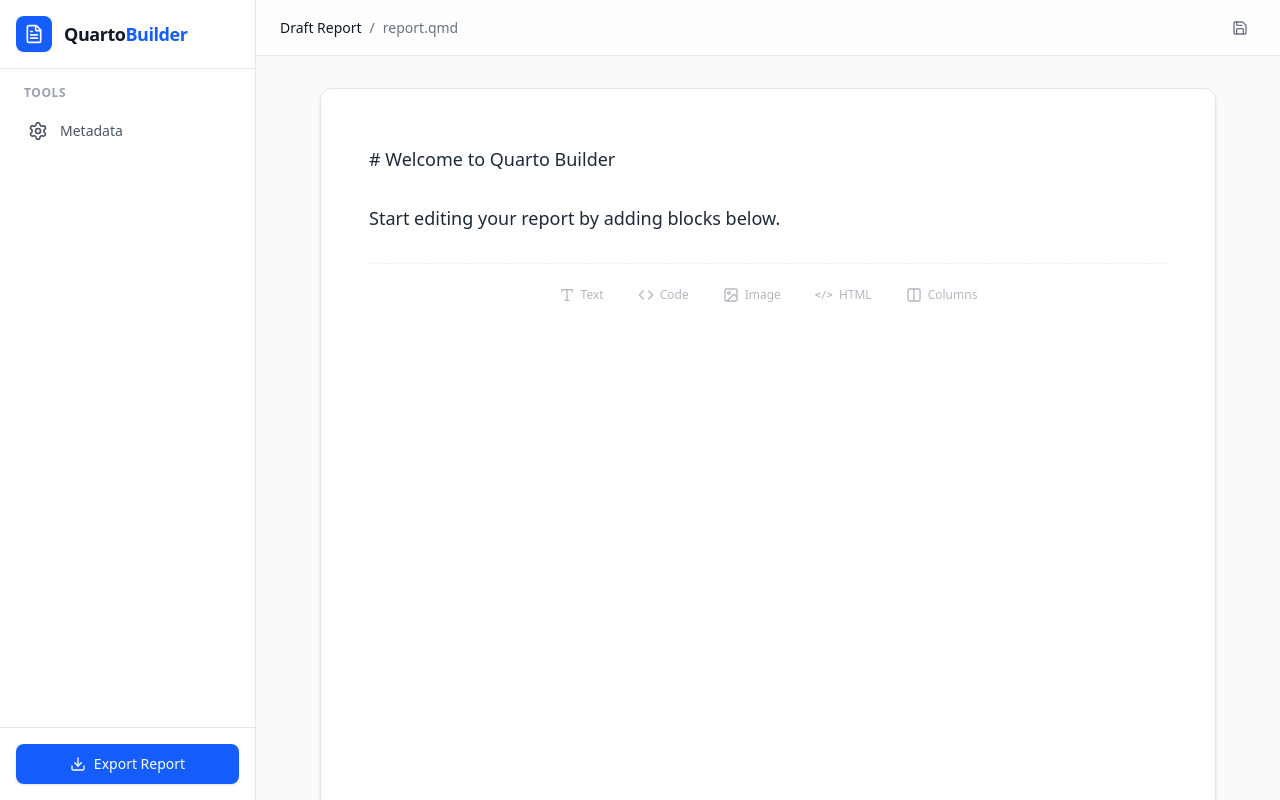
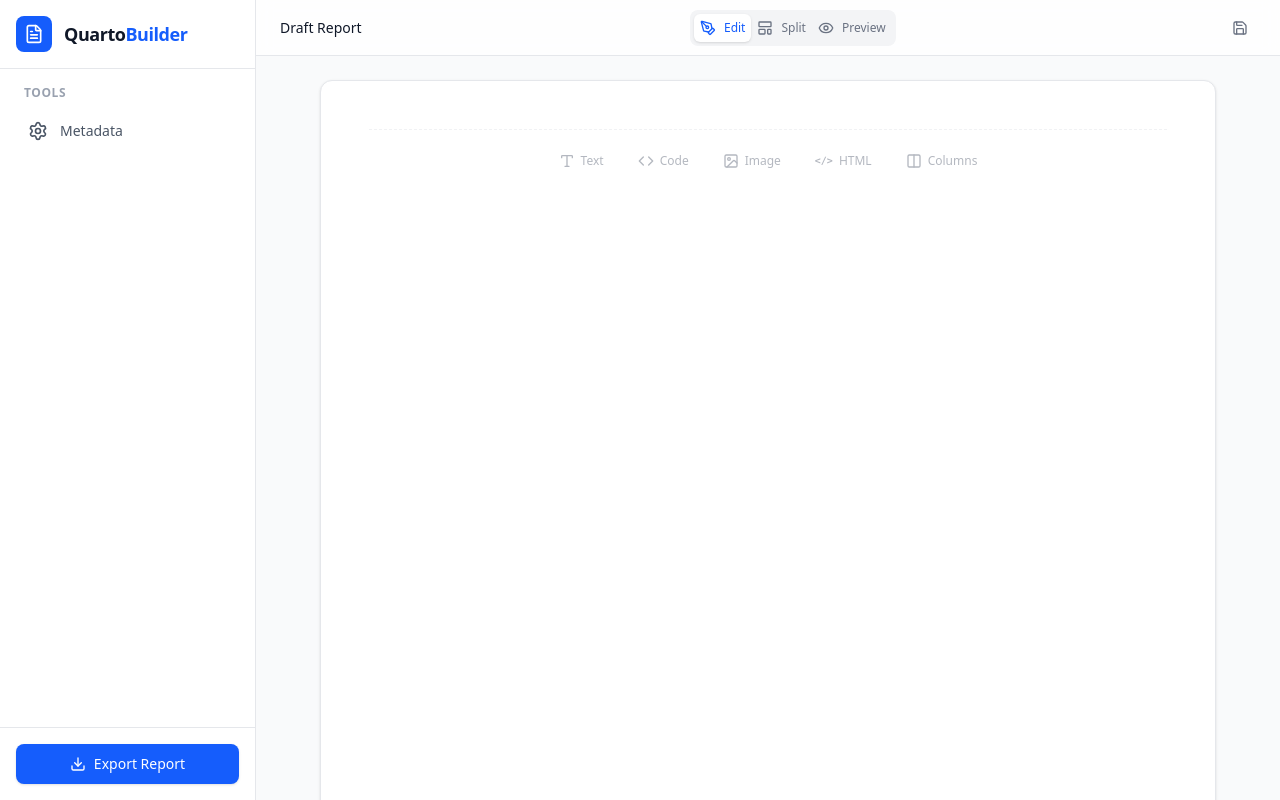
Before and after one commit to hvpatel96/quartobuilder, a React (Vite) app: page / in a window 1280 px wide. Built offline with nearby package versions, Linux system fonts and the light colour scheme.

Commit message:
Added preview

```diff
--- a/package.json
+++ b/package.json
@@ -19,6 +19,9 @@
     "lucide-react": "^0.563.0",
     "react": "^19.2.0",
     "react-dom": "^19.2.0",
+    "react-markdown": "^10.1.0",
+    "react-syntax-highlighter": "^16.1.0",
+    "remark-gfm": "^4.0.1",
     "tailwind-merge": "^3.4.0"
   },
   "devDependencies": {
@@ -28,6 +31,7 @@
     "@types/node": "^24.10.13",
     "@types/react": "^19.2.7",
     "@types/react-dom": "^19.2.3",
+    "@types/react-syntax-highlighter": "^15.5.13",
     "@vitejs/plugin-react": "^5.1.1",
     "autoprefixer": "^10.4.24",
     "eslint": "^9.39.1",
--- a/src/App.tsx
+++ b/src/App.tsx
@@ -1,43 +1,62 @@
+import { useState } from 'react';
+import { ReportProvider, useReport } from './contexts/ReportContext';
 import { MainLayout } from './layouts/MainLayout';
 import { ReportEditor } from './components/editor/ReportEditor';
-import { ReportProvider, useReport } from './contexts/ReportContext';
+import { ReportPreview } from './components/preview/ReportPreview';
 import { MetadataPanel } from './components/metadata/MetadataPanel';
-import { useState } from 'react';
+import { exportReport } from './utils/exportManager';
+import { clsx } from 'clsx';
 
-
-import { exportReport } from './utils/exportManager';
-
-const ReportApp = () => {
-  const { blocks, metadata } = useReport();
+function MainContent() {
+  const { blocks, metadata, viewMode } = useReport();
   const [showMetadata, setShowMetadata] = useState(false);
 
   const handleExport = async () => {
-    await exportReport(blocks, metadata);
+    try {
+      await exportReport(blocks, metadata);
+    } catch (error) {
+      console.error("Export failed:", error);
+      alert("Failed to export report.");
+    }
   };
 
   return (
-    <MainLayout
-      onExport={handleExport}
-      onToggleMetadata={() => setShowMetadata(!showMetadata)}
-    >
-      <div className="flex gap-6">
-        <div className="flex-1 min-w-0">
-          <ReportEditor />
-        </div>
-        {showMetadata && (
-          <div className="w-80 flex-shrink-0">
-            <MetadataPanel onClose={() => setShowMetadata(false)} />
+    <MainLayout onExport={handleExport} onToggleMetadata={() => setShowMetadata(!showMetadata)}>
+      <div className={clsx(
+        "h-full w-full transition-all duration-300",
+        viewMode === 'split' ? "flex gap-4" : "max-w-4xl mx-auto"
+      )}>
+        {/* Editor Pane */}
+        {(viewMode === 'edit' || viewMode === 'split') && (
+          <div className={clsx(
+            "flex-1 min-w-0 transition-all duration-300",
+            viewMode === 'split'
+              ? "h-full overflow-y-auto bg-white dark:bg-gray-900 rounded-xl border border-gray-200 dark:border-gray-800 p-6"
+              : "bg-white dark:bg-gray-900 min-h-[800px] shadow-sm rounded-xl border border-gray-200 dark:border-gray-800 p-8 md:p-12 mb-20"
+          )}>
+            {showMetadata && <MetadataPanel onClose={() => setShowMetadata(false)} />}
+            <ReportEditor />
+          </div>
+        )}
+
+        {/* Preview Pane */}
+        {(viewMode === 'preview' || viewMode === 'split') && (
+          <div className={clsx(
+            "flex-1 min-w-0 transition-all duration-300",
+            viewMode === 'split' ? "h-full overflow-hidden rounded-xl border border-gray-200 dark:border-gray-800 shadow-sm" : ""
+          )}>
+            <ReportPreview />
           </div>
         )}
       </div>
     </MainLayout>
   );
-};
+}
 
 function App() {
   return (
     <ReportProvider>
-      <ReportApp />
+      <MainContent />
     </ReportProvider>
   );
 }
--- /dev/null
+++ b/src/components/preview/PreviewBlockList.tsx
@@ -0,0 +1,16 @@
+import type { ReportBlock } from '../../types';
+import { PreviewBlock } from './PreviewBlock';
+
+interface PreviewBlockListProps {
+    blocks: ReportBlock[];
+}
+
+export const PreviewBlockList = ({ blocks }: PreviewBlockListProps) => {
+    return (
+        <div className="space-y-4">
+            {blocks.map((block) => (
+                <PreviewBlock key={block.id} block={block} />
+            ))}
+        </div>
+    );
+};
--- /dev/null
+++ b/src/components/preview/ReportPreview.tsx
@@ -0,0 +1,24 @@
+import { useReport } from '../../contexts/ReportContext';
+import { PreviewBlockList } from './PreviewBlockList';
+
+export const ReportPreview = () => {
+    const { blocks, metadata } = useReport();
+
+    return (
+        <div className="h-full overflow-y-auto bg-white dark:bg-gray-50 p-8 md:p-12 shadow-sm border-l border-gray-200 dark:border-gray-800">
+            <div className="max-w-4xl mx-auto prose dark:prose-invert max-w-none">
+                {/* Metadata Header (Simulated) */}
+                {(metadata.title || metadata.author || metadata.date) && (
+                    <div className="mb-8 border-b border-gray-200 dark:border-gray-700 pb-4">
+                        {metadata.title && <h1 className="mb-2 !mt-0">{metadata.title}</h1>}
+                        {metadata.author && <p className="mb-1 text-gray-600 dark:text-gray-400 font-medium">{metadata.author}</p>}
+                        {metadata.date && <p className="text-sm text-gray-500 dark:text-gray-500">{metadata.date}</p>}
+                    </div>
+                )}
+
+                {/* Content */}
+                <PreviewBlockList blocks={blocks} />
+            </div>
+        </div>
+    );
+};
--- a/src/contexts/ReportContext.tsx
+++ b/src/contexts/ReportContext.tsx
@@ -5,6 +5,8 @@ import type { ReportBlock, BlockType, ReportMetadata } from '../types';
 interface ReportContextType {
     blocks: ReportBlock[];
     metadata: ReportMetadata;
+    viewMode: 'edit' | 'split' | 'preview';
+    setViewMode: (mode: 'edit' | 'split' | 'preview') => void;
     addBlock: (type: BlockType, parentId?: string, columnId?: string) => void;
     updateBlock: (id: string, updates: Partial<ReportBlock>) => void;
     removeBlock: (id: string) => void;
@@ -13,42 +15,92 @@ interface ReportContextType {
     updateMetadata: (updates: Partial<ReportMetadata>) => void;
 }
 
-const ReportContext = createContext<ReportContextType | undefined>(undefined);
+const defaultContext: ReportContextType = {
+    blocks: [],
+    metadata: {
+        title: '',
+        author: '',
+        date: '',
+        format: 'html'
+    },
+    viewMode: 'edit',
+    setViewMode: () => { },
+    addBlock: () => { },
+    updateBlock: () => { },
+    removeBlock: () => { },
+    moveBlock: () => { },
+    updateBlockOrder: () => { },
+    updateMetadata: () => { }
+};
 
-const generateId = () => Math.random().toString(36).substr(2, 9);
+const ReportContext = createContext<ReportContextType>(defaultContext);
 
-export const ReportProvider = ({ children }: { children: ReactNode }) => {
-    const [blocks, setBlocks] = useState<ReportBlock[]>([
-        { id: generateId(), type: 'text', content: '# Welcome to Quarto Builder\n\nStart editing your report by adding blocks below.' }
-    ]);
+export const useReport = () => useContext(ReportContext);
+
+interface ReportProviderProps {
+    children: ReactNode;
+}
+
+export const ReportProvider = ({ children }: ReportProviderProps) => {
+    const [blocks, setBlocks] = useState<ReportBlock[]>([]);
+    const [viewMode, setViewMode] = useState<'edit' | 'split' | 'preview'>('edit');
     const [metadata, setMetadata] = useState<ReportMetadata>({
-        title: 'Untitled Report',
-        author: 'Anonymous',
-        date: new Date().toISOString().split('T')[0],
+        title: '',
+        author: '',
+        date: '',
         format: 'html'
     });
 
-    // Helper to recursively finding a parent column or root array
-    const findContainer = (list: ReportBlock[], id: string): ReportBlock[] | null => {
-        const index = list.findIndex(b => b.id === id);
-        if (index !== -1) return list;
+    const findContainer = (
+        currentBlocks: ReportBlock[],
+        parentId: string | undefined,
+        columnId: string | undefined
+    ): { container: ReportBlock[] | null, parentBlock: ReportBlock | null, column: any | null } => {
+        // ... (Logic same as before, no changes needed here but including for completeness if overwriting)
+        // Actually, to keep it short I will just implement the logic again.
 
-        for (const block of list) {
+        if (!parentId && !columnId) {
+            return { container: currentBlocks, parentBlock: null, column: null };
+        }
+
+        for (const block of currentBlocks) {
+            if (block.id === parentId) {
+                // Found parent block
+                if (block.type === 'layout' && block.columns && columnId) {
+                    const col = block.columns.find(c => c.id === columnId);
+                    if (col) {
+                        return { container: col.blocks, parentBlock: block, column: col };
+                    }
+                }
+                // If parent is not layout or no columnId, maybe valid for other nestable blocks later
+                return { container: null, parentBlock: block, column: null };
+            }
+            // Recurse
             if (block.columns) {
+                // Check columns
                 for (const col of block.columns) {
-                    const found = findContainer(col.blocks, id);
-                    if (found) return found;
+                    const result = findContainer(col.blocks, parentId, columnId);
+                    if (result.container) return result;
                 }
             }
         }
-        return null;
+        return { container: null, parentBlock: null, column: null };
     };
 
-    // Helper to insert block into a specific column or root
-    const insertBlock = (list: ReportBlock[], parentId: string, columnId: string, newBlock: ReportBlock): ReportBlock[] => {
-        // If searching for root, parentId is undefined (handled by caller usually)
-        return list.map(block => {
-            if (block.id === parentId && block.columns) {
+    // Helper to insert block into recursive structure
+    const insertBlock = (
+        currentBlocks: ReportBlock[],
+        newBlock: ReportBlock,
+        parentId: string | undefined,
+        columnId: string | undefined
+    ): ReportBlock[] => {
+        if (!parentId && !columnId) {
+            return [...currentBlocks, newBlock];
+        }
+
+        return currentBlocks.map(block => {
+            if (block.id === parentId) {
+                if (block.type === 'layout' && block.columns && columnId) {
                     return {
                         ...block,
                         columns: block.columns.map(col => {
@@ -59,12 +111,13 @@ export const ReportProvider = ({ children }: { children: ReactNode }) => {
                         })
                     };
                 }
+            }
             if (block.columns) {
                 return {
                     ...block,
                     columns: block.columns.map(col => ({
                         ...col,
-                        blocks: insertBlock(col.blocks, parentId, columnId, newBlock)
+                        blocks: insertBlock(col.blocks, newBlock, parentId, columnId)
                     }))
                 };
             }
@@ -72,9 +125,23 @@ export const ReportProvider = ({ children }: { children: ReactNode }) => {
         });
     };
 
-    // Helper recursive update
-    const updateRecursive = (list: ReportBlock[], id: string, updates: Partial<ReportBlock>): ReportBlock[] => {
-        return list.map(block => {
+    const addBlock = (type: BlockType, parentId?: string, columnId?: string) => {
+        const newBlock: ReportBlock = {
+            id: Math.random().toString(36).substr(2, 9),
+            type,
+            content: '',
+            language: type === 'code' ? 'r' : undefined,
+            columns: type === 'layout' ? [
+                { id: Math.random().toString(36).substr(2, 9), width: 50, blocks: [] },
+                { id: Math.random().toString(36).substr(2, 9), width: 50, blocks: [] }
+            ] : undefined
+        };
+
+        setBlocks(prev => insertBlock(prev, newBlock, parentId, columnId));
+    };
+
+    const updateRecursive = (currentBlocks: ReportBlock[], id: string, updates: Partial<ReportBlock>): ReportBlock[] => {
+        return currentBlocks.map(block => {
             if (block.id === id) {
                 return { ...block, ...updates };
             }
@@ -91,14 +158,12 @@ export const ReportProvider = ({ children }: { children: ReactNode }) => {
         });
     };
 
-    // Helper recursive remove
-    const removeRecursive = (list: ReportBlock[], id: string): ReportBlock[] => {
-        // Check if block is in this list
-        if (list.some(b => b.id === id)) {
-            return list.filter(b => b.id !== id);
-        }
-        // Otherwise search deeper
-        return list.map(block => {
+    const updateBlock = (id: string, updates: Partial<ReportBlock>) => {
+        setBlocks(prev => updateRecursive(prev, id, updates));
+    };
+
+    const removeRecursive = (currentBlocks: ReportBlock[], id: string): ReportBlock[] => {
+        return currentBlocks.filter(block => block.id !== id).map(block => {
             if (block.columns) {
                 return {
                     ...block,
@@ -112,61 +177,36 @@ export const ReportProvider = ({ children }: { children: ReactNode }) => {
         });
     };
 
-    const addBlock = (type: BlockType, parentId?: string, columnId?: string) => {
-        const newBlock: ReportBlock = {
-            id: generateId(),
-            type,
-            content: '',
-            language: type === 'code' ? 'python' : undefined
-        };
-
-        if (type === 'layout') {
-            newBlock.columns = [
-                { id: generateId(), width: 50, blocks: [] },
-                { id: generateId(), width: 50, blocks: [] }
-            ];
-        }
-
-        if (parentId && columnId) {
-            setBlocks(prev => insertBlock(prev, parentId, columnId, newBlock));
-        } else {
-            setBlocks(prev => [...prev, newBlock]);
-        }
-    };
-
-    const updateBlock = (id: string, updates: Partial<ReportBlock>) => {
-        setBlocks(prev => updateRecursive(prev, id, updates));
-    };
-
     const removeBlock = (id: string) => {
         setBlocks(prev => removeRecursive(prev, id));
     };
 
-    const moveBlock = (id: string, direction: 'up' | 'down') => {
-        setBlocks(prev => {
-            // We need to find the specific list containing this block to swap
-            // This is tricky with immutable deep updates.
-            // Simplification: We traverse and if we find the block in current children, we swap.
+    const moveInList = (list: ReportBlock[], id: string, direction: 'up' | 'down'): ReportBlock[] => {
+        const index = list.findIndex(b => b.id === id);
+        if (index === -1) return list;
 
-            const moveInList = (list: ReportBlock[]): ReportBlock[] => {
-                const index = list.findIndex(b => b.id === id);
-                if (index !== -1) {
-                    if (direction === 'up' && index === 0) return list;
-                    if (direction === 'down' && index === list.length - 1) return list;
+        const newIndex = direction === 'up' ? index - 1 : index + 1;
+        if (newIndex < 0 || newIndex >= list.length) return list;
 
-                    const newBlocks = [...list];
-                    const swapIndex = direction === 'up' ? index - 1 : index + 1;
-                    [newBlocks[index], newBlocks[swapIndex]] = [newBlocks[swapIndex], newBlocks[index]];
-                    return newBlocks;
+        const newList = [...list];
+        [newList[index], newList[newIndex]] = [newList[newIndex], newList[index]];
+        return newList;
+    };
+
+    const moveRecursive = (currentBlocks: ReportBlock[], id: string, direction: 'up' | 'down'): ReportBlock[] => {
+        // Try to move at this level first
+        if (currentBlocks.some(b => b.id === id)) {
+            return moveInList(currentBlocks, id, direction);
         }
 
-                return list.map(block => {
+        // Recurse
+        return currentBlocks.map(block => {
             if (block.columns) {
                 return {
                     ...block,
                     columns: block.columns.map(col => ({
                         ...col,
-                                blocks: moveInList(col.blocks)
+                        blocks: moveRecursive(col.blocks, id, direction)
                     }))
                 };
             }
@@ -174,8 +214,9 @@ export const ReportProvider = ({ children }: { children: ReactNode }) => {
         });
     };
 
-            return moveInList(prev);
-        });
+
+    const moveBlock = (id: string, direction: 'up' | 'down') => {
+        setBlocks(prev => moveRecursive(prev, id, direction));
     };
 
     const updateBlockOrder = (newBlocks: ReportBlock[]) => {
@@ -187,16 +228,8 @@ export const ReportProvider = ({ children }: { children: ReactNode }) => {
     };
 
     return (
-        <ReportContext.Provider value={{ blocks, metadata, addBlock, updateBlock, removeBlock, moveBlock, updateBlockOrder, updateMetadata }}>
+        <ReportContext.Provider value={{ blocks, metadata, viewMode, setViewMode, addBlock, updateBlock, removeBlock, moveBlock, updateBlockOrder, updateMetadata }}>
             {children}
         </ReportContext.Provider>
     );
 };
-
-export const useReport = () => {
-    const context = useContext(ReportContext);
-    if (!context) {
-        throw new Error('useReport must be used within a ReportProvider');
-    }
-    return context;
-};
--- a/src/layouts/MainLayout.tsx
+++ b/src/layouts/MainLayout.tsx
@@ -1,10 +1,11 @@
-import React from 'react';
-import { FileText, Download, Save, Settings } from 'lucide-react';
+import type { ReactNode } from 'react';
+import { FileText, Download, Save, Settings, Eye, LayoutTemplate, PenTool } from 'lucide-react';
+import { useReport } from '../contexts/ReportContext';
 import { clsx } from 'clsx';
 import { twMerge } from 'tailwind-merge';
 
 interface MainLayoutProps {
-    children: React.ReactNode;
+    children: ReactNode;
     onExport: () => void;
     onToggleMetadata?: () => void;
 }
@@ -14,9 +15,11 @@ export function cn(...inputs: (string | undefined | null | false)[]) {
 }
 
 export const MainLayout = ({ children, onExport, onToggleMetadata }: MainLayoutProps) => {
+    const { viewMode, setViewMode } = useReport();
+
     return (
         <div className="flex h-screen bg-gray-50 dark:bg-gray-950 text-gray-900 dark:text-gray-100 font-sans">
-            {/* Sidebar */}
+            {/* Sidebar - Remains the same */}
             <aside className="w-16 md:w-64 bg-white dark:bg-gray-900 border-r border-gray-200 dark:border-gray-800 flex flex-col transition-all duration-300">
                 <div className="p-4 border-b border-gray-200 dark:border-gray-800 font-bold text-lg flex items-center gap-3">
                     <div className="p-2 bg-blue-600 rounded-lg text-white">
@@ -53,11 +56,49 @@ export const MainLayout = ({ children, onExport, onToggleMetadata }: MainLayoutP
             {/* Main Content */}
             <main className="flex-1 overflow-hidden flex flex-col relative">
                 <header className="h-14 border-b border-gray-200 dark:border-gray-800 bg-white/80 dark:bg-gray-900/80 backdrop-blur-sm flex items-center px-6 justify-between z-10 sticky top-0">
+                    {/* Left Side: Title */}
                     <div className="flex items-center gap-2 text-sm text-gray-500">
                         <span className="font-medium text-gray-900 dark:text-gray-100">Draft Report</span>
-                        <span>/</span>
-                        <span>report.qmd</span>
                     </div>
+
+                    {/* Center: View Toggles */}
+                    <div className="flex items-center bg-gray-100 dark:bg-gray-800 p-1 rounded-lg">
+                        <button
+                            onClick={() => setViewMode('edit')}
+                            className={cn(
+                                "p-1.5 rounded-md transition-all flex items-center gap-2 text-xs font-medium",
+                                viewMode === 'edit' ? "bg-white dark:bg-gray-700 shadow-sm text-blue-600" : "text-gray-500 hover:text-gray-700 dark:text-gray-400"
+                            )}
+                            title="Edit Mode"
+                        >
+                            <PenTool className="w-4 h-4" />
+                            <span className="hidden sm:inline">Edit</span>
+                        </button>
+                        <button
+                            onClick={() => setViewMode('split')}
+                            className={cn(
+                                "p-1.5 rounded-md transition-all flex items-center gap-2 text-xs font-medium",
+                                viewMode === 'split' ? "bg-white dark:bg-gray-700 shadow-sm text-blue-600" : "text-gray-500 hover:text-gray-700 dark:text-gray-400"
+                            )}
+                            title="Split View"
+                        >
+                            <LayoutTemplate className="w-4 h-4" />
+                            <span className="hidden sm:inline">Split</span>
+                        </button>
+                        <button
+                            onClick={() => setViewMode('preview')}
+                            className={cn(
+                                "p-1.5 rounded-md transition-all flex items-center gap-2 text-xs font-medium",
+                                viewMode === 'preview' ? "bg-white dark:bg-gray-700 shadow-sm text-blue-600" : "text-gray-500 hover:text-gray-700 dark:text-gray-400"
+                            )}
+                            title="Preview Mode"
+                        >
+                            <Eye className="w-4 h-4" />
+                            <span className="hidden sm:inline">Preview</span>
+                        </button>
+                    </div>
+
+                    {/* Right Side: Actions */}
                     <div className="flex items-center gap-2">
                         <button className="p-2 hover:bg-gray-100 dark:hover:bg-gray-800 rounded-md text-gray-500 transition-colors">
                             <Save className="w-4 h-4" />
@@ -66,13 +107,8 @@ export const MainLayout = ({ children, onExport, onToggleMetadata }: MainLayoutP
                 </header>
 
                 {/* Scrollable Canvas area */}
-                <div className="flex-1 overflow-y-auto bg-gray-50 dark:bg-gray-950 p-4 md:p-8 scroll-smooth">
-                    <div className="max-w-4xl mx-auto">
-                        <div className="bg-white dark:bg-gray-900 min-h-[800px] shadow-sm rounded-xl border border-gray-200 dark:border-gray-800 p-8 md:p-12 transition-all">
-                            {children}
-                        </div>
-                        <div className="h-20"></div> {/* Bottom spacer */}
-                    </div>
+                <div className="flex-1 overflow-hidden bg-gray-50 dark:bg-gray-950 p-4 md:p-6 scroll-smooth">
+                    {children}
                 </div>
             </main>
         </div>
```
Also changed, not shown: src/components/preview/PreviewBlock.tsx (added, +27 -0 lines), src/components/preview/PreviewCode.tsx (added, +24 -0 lines), src/components/preview/PreviewHtml.tsx (added, +13 -0 lines), src/components/preview/PreviewImage.tsx (added, +22 -0 lines), src/components/preview/PreviewLayout.tsx (added, +24 -0 lines), src/components/preview/PreviewText.tsx (added, +16 -0 lines), 1 other file (tests, documents, lock files or other folders). Lines whose indentation alone changed are shown as unchanged.
